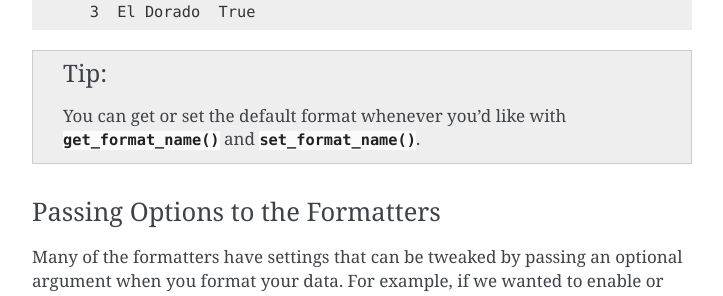
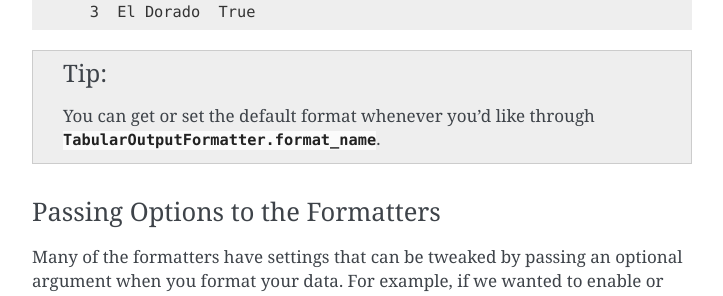
Before and after one commit to dbcli/cli_helpers, a Sphinx documentation site: the page built from docs/source/quickstart.rst, in a window 1280 px wide and 900 px high, scrolled down 1921 px. Shown: the part 156-452 px from the top of the window, without its empty margins (388-1111 px from the left). Built offline with Sphinx 7.4.7, drawn with Linux system fonts in a browser that asks for light colours.

Commit message:
Change format_name to a property.

```diff
--- a/docs/source/quickstart.rst
+++ b/docs/source/quickstart.rst
@@ -100,10 +100,8 @@ format name each time you want to format your data::
        3  El Dorado  True
 
 .. TIP::
-   You can get or set the default format whenever you'd like with
-   :meth:`~cli_helpers.tabular_output.TabularOutputFormatter.get_format_name`
-   and
-   :meth:`~cli_helpers.tabular_output.TabularOutputFormatter.set_format_name`.
+   You can get or set the default format whenever you'd like through
+   :data:`TabularOutputFormatter.format_name <cli_helpers.tabular_output.TabularOutputFormatter.format_name>`.
 
 
 Passing Options to the Formatters
```
Also changed, not shown: 1 other file.
